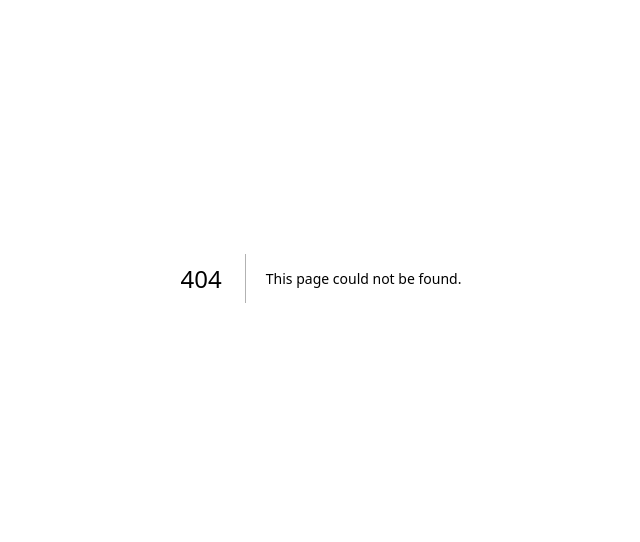
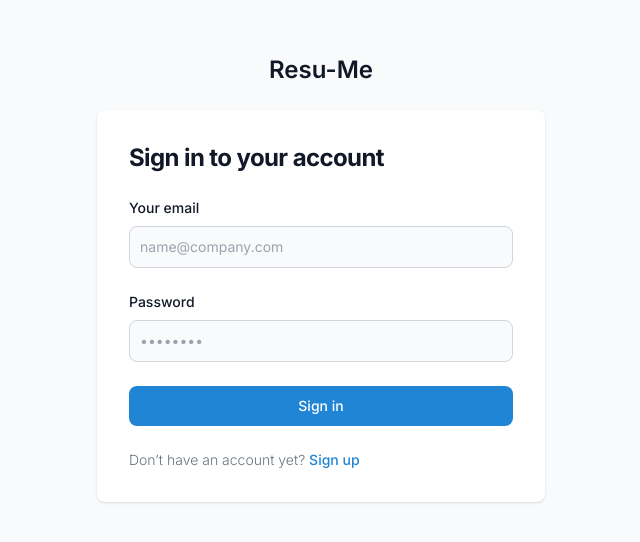
Before and after one commit to AnsellMaximilian/resu-me, a Next.js app: page /auth/signin in a window 1280 px wide. Before the commit this address had no page. Shown: the part 122-664 px from the top of the page, without its empty margins (319-959 px from the left). Built offline with nearby package versions, Linux system fonts and the light colour scheme; no server answers.

Commit message:
Add login page structure

```diff
--- /dev/null
+++ b/app/auth/signin/page.tsx
@@ -0,0 +1,137 @@
+"use client";
+
+import client from "@/libs/appwrite";
+import { Account, ID } from "appwrite";
+import React, { FormEventHandler, useState } from "react";
+import { useRouter } from "next/navigation";
+import { toast, ToastContainer } from "react-toastify";
+import { AiOutlineLoading3Quarters as Spinner } from "react-icons/ai";
+import Link from "next/link";
+
+const SignUpPage = () => {
+  const router = useRouter();
+  const [email, setEmail] = useState("");
+  const [password, setPassword] = useState("");
+  const [isLoading, setIsLoading] = useState(false);
+
+  const handleSubmit: FormEventHandler<HTMLFormElement> = async (e) => {
+    e.preventDefault();
+    if (isLoading) return;
+
+    try {
+      setIsLoading(true);
+      const accountClient = new Account(client);
+      const newAccount = await accountClient.create(
+        ID.unique(),
+        email,
+        password
+      );
+      router.push("/");
+    } catch (error: any) {
+      if (Object.hasOwn(error, "message")) {
+        toast.error(error.message);
+      } else {
+        toast.error("Unknown error");
+      }
+    }
+    setIsLoading(false);
+  };
+  return (
+    <div>
+      <section className="bg-gray-50">
+        <div className="flex flex-col items-center justify-center px-6 py-8 mx-auto md:h-screen lg:py-0">
+          <a
+            href="#"
+            className="flex items-center mb-6 text-2xl font-semibold text-gray-900"
+          >
+            {/* <img className="w-8 h-8 mr-2" src="https://flowbite.s3.amazonaws.com/blocks/marketing-ui/logo.svg" alt="logo"> */}
+            Resu-Me
+          </a>
+          <div className="w-full bg-white rounded-lg shadow md:mt-0 sm:max-w-md xl:p-0 ">
+            <div className="p-6 space-y-4 md:space-y-6 sm:p-8">
+              <h1 className="text-xl font-bold leading-tight tracking-tight text-gray-900 md:text-2xl ">
+                Sign in to your account
+              </h1>
+              <form className="space-y-4 md:space-y-6" action="#">
+                <div>
+                  <label
+                    htmlFor="email"
+                    className="block mb-2 text-sm font-medium text-gray-900"
+                  >
+                    Your email
+                  </label>
+                  <input
+                    type="email"
+                    name="email"
+                    id="email"
+                    className="bg-gray-50 border border-gray-300 focus:ring-1 text-gray-900 sm:text-sm rounded-lg focus:outline-none focus:ring-secondary-main focus:border-secondary-main block w-full p-2.5"
+                    placeholder="name@company.com"
+                    required
+                  />
+                </div>
+                <div>
+                  <label
+                    htmlFor="password"
+                    className="block mb-2 text-sm font-medium text-gray-900"
+                  >
+                    Password
+                  </label>
+                  <input
+                    type="password"
+                    name="password"
+                    id="password"
+                    placeholder="••••••••"
+                    className="bg-gray-50 border border-gray-300 focus:ring-1 text-gray-900 sm:text-sm rounded-lg focus:outline-none focus:ring-secondary-main focus:border-secondary-main block w-full p-2.5"
+                    required
+                  />
+                </div>
+                {/* <div className="flex items-center justify-between">
+                  <div className="flex items-start">
+                    <div className="flex items-center h-5">
+                      <input
+                        id="remember"
+                        aria-describedby="remember"
+                        type="checkbox"
+                        className="w-4 h-4 border border-gray-300 rounded bg-gray-50 focus:ring-3 focus:outline-none focus:ring-secondary-light"
+                        required
+                      />
+                    </div>
+                    <div className="ml-3 text-sm">
+                      <label htmlFor="remember" className="text-gray-500">
+                        Remember me
+                      </label>
+                    </div>
+                  </div>
+                  <a
+                    href="#"
+                    className="text-sm font-medium text-secondary-main hover:underline"
+                  >
+                    Forgot password?
+                  </a>
+                </div> */}
+                <button
+                  type="submit"
+                  className="w-full text-white bg-secondary-main hover:bg-secondary-dark focus:ring-4 focus:outline-none focus:ring-secondary-light font-medium rounded-lg text-sm px-5 py-2.5 text-center"
+                >
+                  Sign in
+                </button>
+                <p className="text-sm font-light text-gray-500">
+                  Don’t have an account yet?{" "}
+                  <Link
+                    href="/auth/signup"
+                    className="font-medium text-secondary-main hover:underline"
+                  >
+                    Sign up
+                  </Link>
+                </p>
+              </form>
+            </div>
+          </div>
+        </div>
+      </section>
+      <ToastContainer />
+    </div>
+  );
+};
+
+export default SignUpPage;
--- a/app/auth/signup/page.tsx
+++ b/app/auth/signup/page.tsx
@@ -6,6 +6,7 @@ import React, { FormEventHandler, useState } from "react";
 import { useRouter } from "next/navigation";
 import { toast, ToastContainer } from "react-toastify";
 import { AiOutlineLoading3Quarters as Spinner } from "react-icons/ai";
+import Link from "next/link";
 
 const SignUpPage = () => {
   const router = useRouter();
@@ -54,7 +55,7 @@ const SignUpPage = () => {
           <div className="w-full bg-white rounded-lg shadow dark:border md:mt-0 sm:max-w-md xl:p-0 dark:bg-gray-800 dark:border-gray-700">
             <div className="p-6 space-y-4 md:space-y-6 sm:p-8">
               <h1 className="text-xl font-bold leading-tight tracking-tight text-gray-900 md:text-2xl dark:text-white">
-                Create and account
+                Create an account
               </h1>
               <form
                 className="space-y-4 md:space-y-6"
@@ -146,12 +147,12 @@ const SignUpPage = () => {
                 </button>
                 <p className="text-sm font-light text-gray-500 dark:text-gray-400">
                   Already have an account?{" "}
-                  <a
-                    href="#"
+                  <Link
+                    href="/auth/signin"
                     className="font-medium text-secondary-main hover:underline"
                   >
                     Login here
-                  </a>
+                  </Link>
                 </p>
               </form>
             </div>
```
